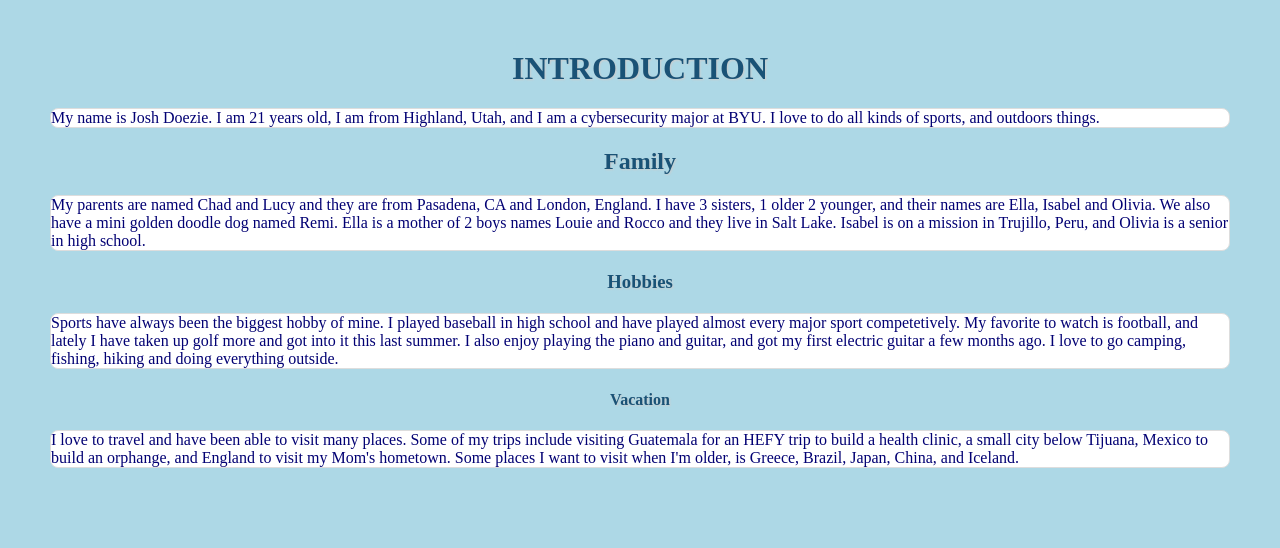
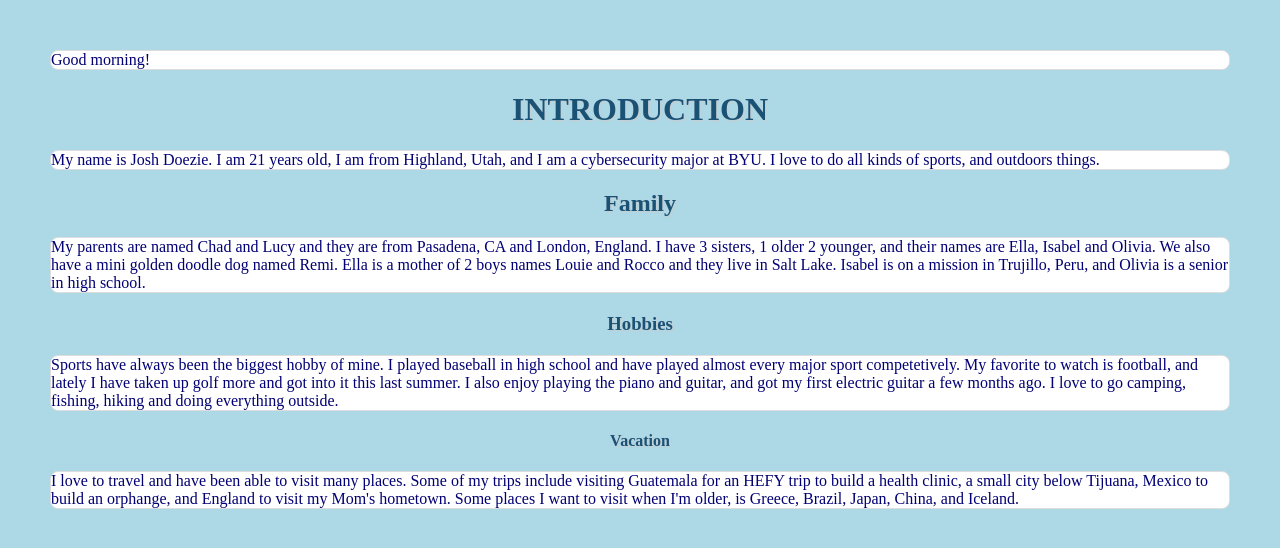
Before and after one commit to Joshdoezie/about-me-page, a plain HTML site: page index.html in a window 1280 px wide. Drawn offline with Linux system fonts and the light colour scheme.

Commit message:
Update index.html

```diff
--- a/index.html
+++ b/index.html
@@ -5,6 +5,11 @@
         <link rel="stylesheet" href="style.css">
     </head>
     <body>
+        <p>
+            <script>
+                document.write((new Date().getHours() < 12) ? "Good morning!" : "Good afternoon!")
+            </script>
+        </p>
         <h1>INTRODUCTION</h1>
         <p>
             My name is Josh Doezie. I am 21 years old, I am from Highland, Utah, and I am a cybersecurity major at BYU. I love to do all kinds of sports, and outdoors things.
```
